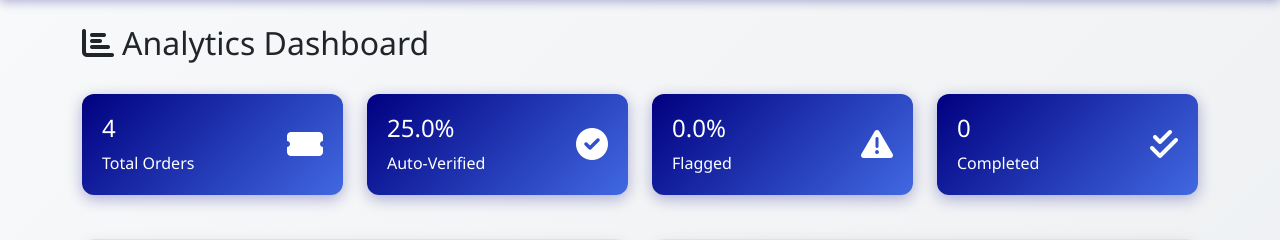
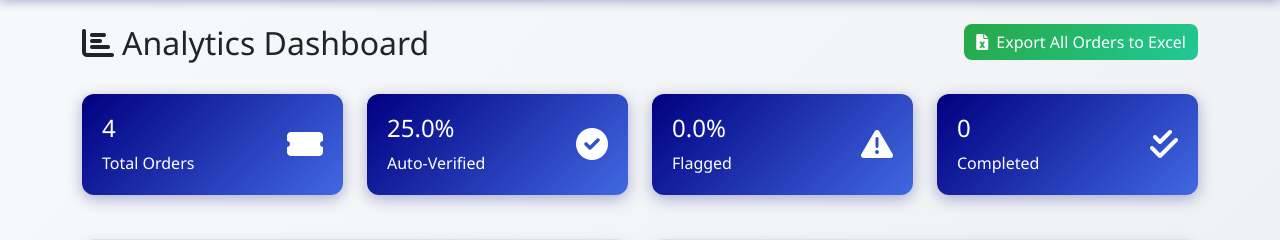
Before and after one commit to nishantb1/ticket-verification-app, a Flask app: page /analytics in a window 1280 px wide. Shown: the part 63-303 px from the top of the page. Run offline with Flask 3, Linux system fonts and the light colour scheme; a user stored in the database is signed in; data comes from the database, SQL or seed files in the repository.

Commit message:
Add Excel export functionality for customer form responses

```diff
--- a/app.py
+++ b/app.py
@@ -13,6 +13,8 @@ import csv
 import io
 import tempfile
 from functools import wraps
+from openpyxl import Workbook
+from openpyxl.styles import Font, PatternFill, Alignment
 
 app = Flask(__name__)
 app.secret_key = 'your-secret-key-change-this-in-production'
@@ -203,6 +205,94 @@ def log_audit_action(action, details=None):
         conn.close()
     except Exception as e:
         print(f"Audit logging error: {e}")
+
+def export_orders_to_excel():
+    """Export all orders to Excel spreadsheet"""
+    try:
+        conn = sqlite3.connect(get_db_path())
+        cursor = conn.cursor()
+
+        # Get all orders with wave information
+        cursor.execute('''
+            SELECT
+                o.id, o.uuid, o.name, o.email, o.referral,
+                o.boys_count, o.girls_count, o.expected_amount,
+                o.ocr_amount, o.ocr_date, o.ocr_name, o.status,
+                o.created_at, w.name as wave_name, w.price_boy, w.price_girl
+            FROM order_table o
+            LEFT JOIN wave w ON o.wave_id = w.id
+            ORDER BY o.created_at DESC
+        ''')
+        orders = cursor.fetchall()
+        conn.close()
+
+        # Create Excel workbook
+        wb = Workbook()
+        ws = wb.active
+        ws.title = "Customer Orders"
+
+        # Define headers
+        headers = [
+            'Order ID', 'UUID', 'Customer Name', 'Email', 'Referral Code',
+            'Boys Tickets', 'Girls Tickets', 'Expected Amount', 'OCR Amount',
+            'OCR Date', 'OCR Payer Name', 'Status', 'Created Date',
+            'Wave Name', 'Wave Price (Boys)', 'Wave Price (Girls)'
+        ]
+
+        # Style for headers
+        header_font = Font(bold=True, color="FFFFFF")
+        header_fill = PatternFill(start_color="1F4E79", end_color="1F4E79", fill_type="solid")
+        header_alignment = Alignment(horizontal="center", vertical="center")
+
+        # Add headers
+        for col, header in enumerate(headers, 1):
+            cell = ws.cell(row=1, column=col, value=header)
+            cell.font = header_font
+            cell.fill = header_fill
+            cell.alignment = header_alignment
+
+        # Add data
+        for row, order in enumerate(orders, 2):
+            ws.cell(row=row, column=1, value=order[0])  # Order ID
+            ws.cell(row=row, column=2, value=order[1])  # UUID
+            ws.cell(row=row, column=3, value=order[2])  # Name
+            ws.cell(row=row, column=4, value=order[3])  # Email
+            ws.cell(row=row, column=5, value=order[4] or '')  # Referral
+            ws.cell(row=row, column=6, value=order[5])  # Boys count
+            ws.cell(row=row, column=7, value=order[6])  # Girls count
+            ws.cell(row=row, column=8, value=order[7])  # Expected amount
+            ws.cell(row=row, column=9, value=order[8] or '')  # OCR amount
+            ws.cell(row=row, column=10, value=order[9] or '')  # OCR date
+            ws.cell(row=row, column=11, value=order[10] or '')  # OCR name
+            ws.cell(row=row, column=12, value=order[11])  # Status
+            ws.cell(row=row, column=13, value=order[12])  # Created date
+            ws.cell(row=row, column=14, value=order[13] or '')  # Wave name
+            ws.cell(row=row, column=15, value=order[14] or '')  # Wave price boys
+            ws.cell(row=row, column=16, value=order[15] or '')  # Wave price girls
+
+        # Auto-adjust column widths
+        for column in ws.columns:
+            max_length = 0
+            column_letter = column[0].column_letter
+            for cell in column:
+                try:
+                    if len(str(cell.value)) > max_length:
+                        max_length = len(str(cell.value))
+                except:
+                    pass
+            adjusted_width = min(max_length + 2, 50)
+            ws.column_dimensions[column_letter].width = adjusted_width
+
+        # Save to bytes
+        excel_file = io.BytesIO()
+        wb.save(excel_file)
+        excel_file.seek(0)
+
+        return excel_file
+
+    except Exception as e:
+        print(f"Error exporting to Excel: {e}")
+        return None
 
 def extract_text_from_image(image_path):
     """Extract text from image using OCR"""
@@ -1036,7 +1126,7 @@ def update_order():
         girls_count = int(request.form['girls_count'])
         wave_id = int(request.form['wave_id'])
 
-        conn = sqlite3.connect('tickets.db')
+        conn = sqlite3.connect(get_db_path())
         cursor = conn.cursor()
 
         # Get wave prices
@@ -1072,7 +1162,7 @@ def serve_receipt(filename):
 @login_required
 def analytics():
     """Analytics page"""
-    conn = sqlite3.connect('tickets.db')
+    conn = sqlite3.connect(get_db_path())
     cursor = conn.cursor()
 
     # Total orders
@@ -1114,6 +1204,31 @@ def analytics():
                          flagged_pct=flagged_pct,
                          daily_volume=daily_volume)
 
+@app.route('/admin/export-excel')
+@login_required
+def export_excel():
+    """Export all orders to Excel file"""
+    try:
+        excel_file = export_orders_to_excel()
+
+        if excel_file:
+            # Log the export action
+            log_audit_action('export_excel', f'Exported {excel_file.getbuffer().nbytes} bytes of order data')
+
+            # Create response with Excel file
+            response = make_response(excel_file.getvalue())
+            response.headers['Content-Type'] = 'application/vnd.openxmlformats-officedocument.spreadsheetml.sheet'
+            response.headers['Content-Disposition'] = f'attachment; filename=delta_epsilon_psi_orders_{datetime.now().strftime("%Y%m%d_%H%M%S")}.xlsx'
+
+            return response
+        else:
+            flash('Error generating Excel file', 'error')
+            return redirect(url_for('admin_dashboard'))
+
+    except Exception as e:
+        flash(f'Error exporting to Excel: {e}', 'error')
+        return redirect(url_for('admin_dashboard'))
+
 if __name__ == '__main__':
     init_db()
     app.run(debug=True)
--- a/requirements.txt
+++ b/requirements.txt
@@ -4,6 +4,7 @@ Pillow==10.1.0
 pytesseract==0.3.10
 pdf2image==1.16.3
 gunicorn==21.2.0
+openpyxl==3.1.2
 
 Jinja2==3.1.2
 MarkupSafe==2.1.3
--- a/templates/admin.html
+++ b/templates/admin.html
@@ -26,6 +26,9 @@
                 <button class="btn btn-warning" data-bs-toggle="modal" data-bs-target="#waveModal">
                     <i class="fas fa-cog me-2"></i>Manage Waves
                 </button>
+                <a href="{{ url_for('export_excel') }}" class="btn btn-secondary">
+                    <i class="fas fa-file-excel me-2"></i>Export Excel
+                </a>
             </div>
             <div class="dropdown">
                 <button class="btn btn-outline-secondary dropdown-toggle" type="button" data-bs-toggle="dropdown">
--- a/templates/analytics.html
+++ b/templates/analytics.html
@@ -4,8 +4,13 @@
 
 {% block content %}
 <div class="row mb-4">
-    <div class="col-12">
+    <div class="col-md-8">
         <h2><i class="fas fa-chart-bar me-2"></i>Analytics Dashboard</h2>
+    </div>
+    <div class="col-md-4 text-end">
+        <a href="{{ url_for('export_excel') }}" class="btn btn-success">
+            <i class="fas fa-file-excel me-2"></i>Export All Orders to Excel
+        </a>
     </div>
 </div>
 
```
